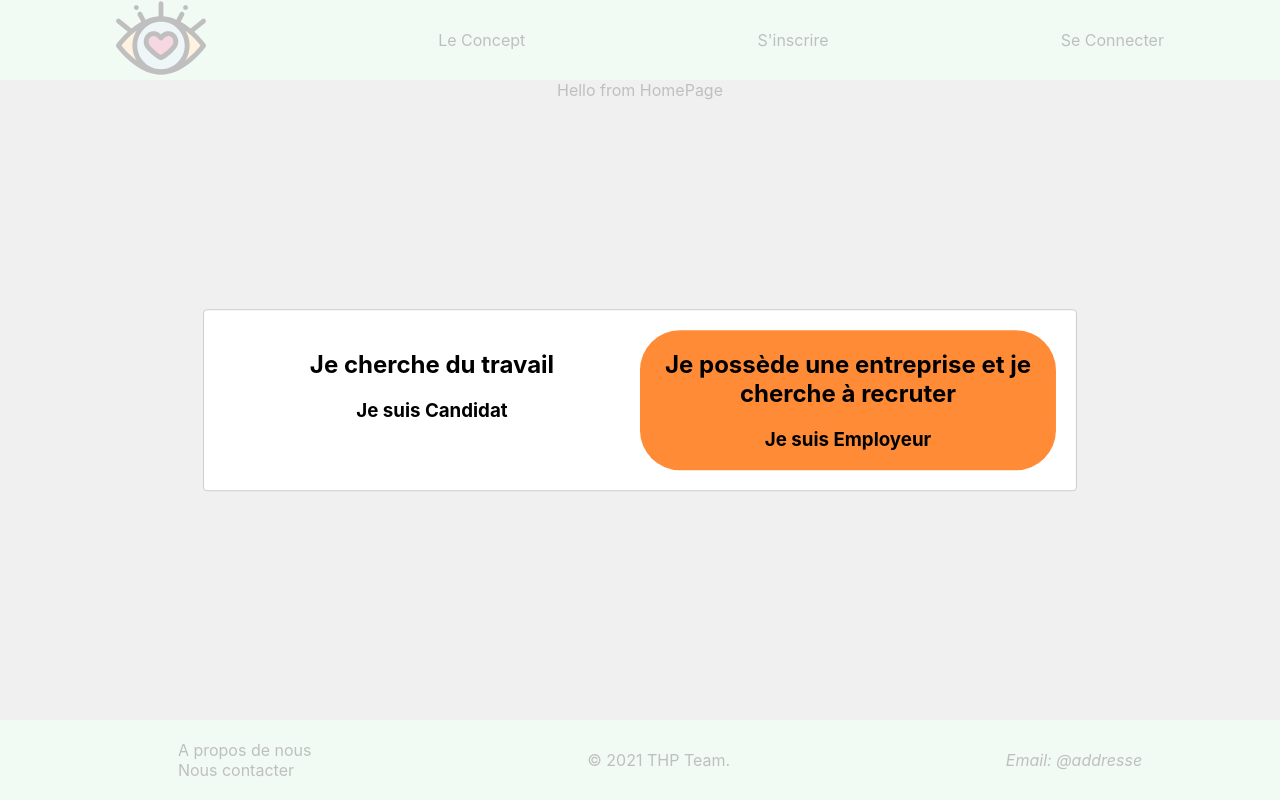
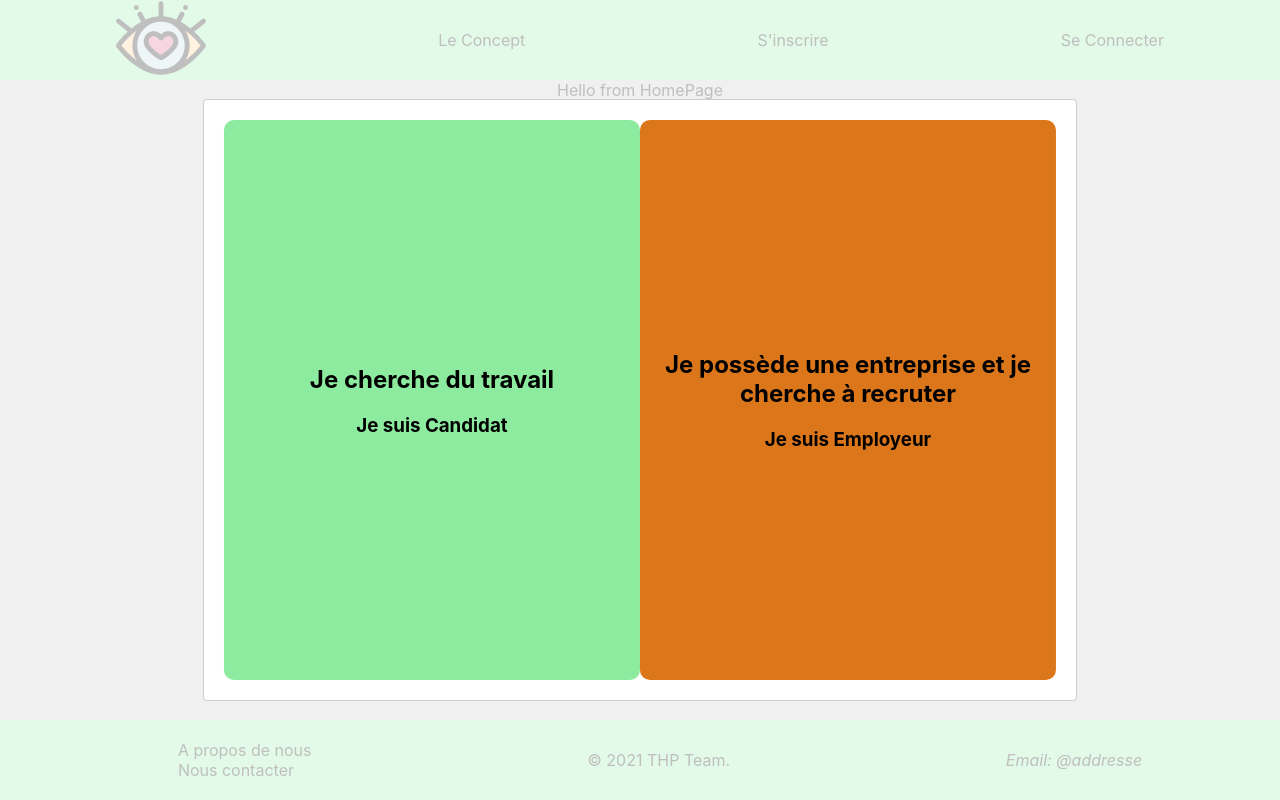
Before and after one commit to extra-resto/extra-resto-app, a Next.js app: page / in a window 1280 px wide. Both pictures are taken after a click on the link "S'inscrire". Built offline with nearby package versions, Linux system fonts and the light colour scheme.

Commit message:
update colors

```diff
--- a/components/Navbar/Navbar.module.scss
+++ b/components/Navbar/Navbar.module.scss
@@ -14,17 +14,28 @@
 
 .Modal {
   display: flex;
+  height: 70vh;
   &__employer,
   &__candidate {
     width: 70%;
-    text-align: center;
-    border-radius: 40px;
+    border-radius: 10px;
+    display: flex;
+    flex-direction: column;
+    justify-content: center;
+    &__text {
+      text-align: center;
+    }
+  }
+  &__candidate {
+    background-color: $green;
+  }
+  &__candidate:hover {
+    background-color: $lightgreen;
   }
   &__employer {
-    background-color: #ff8b36;
+    background-color: $orange;
   }
   &__employer:hover {
-    background-color: $orange;
-    box-shadow: 10px 10px 5px black;
+    background-color: $lightorange;
   }
 }
--- a/components/Navbar/index.jsx
+++ b/components/Navbar/index.jsx
@@ -66,14 +66,20 @@ export const Navbar = () => {
               contentLabel="Example Modal"
             >
               <div className={styles.Modal}>
-                <div className={styles.Modal__candidate}>
-                  <h2>Je cherche du travail</h2>
-                  <h3>Je suis Candidat</h3>
-                </div>
+                <Link href='/signup/candidate'>
+                <a className={styles.Modal__candidate}>
+                  <div className={styles.Modal__candidate__text}>
+                    <h2>Je cherche du travail</h2>
+                    <h3>Je suis Candidat</h3>
+                  </div>
+                </a>
+                </Link>
                 <Link href='/signup/employer'>
                   <a className={styles.Modal__employer}>
-                    <h2>Je possède une entreprise et je cherche à recruter</h2>
-                    <h3>Je suis Employeur</h3>
+                    <div className={styles.Modal__employer__text}>
+                      <h2>Je possède une entreprise et je cherche à recruter</h2>
+                      <h3>Je suis Employeur</h3>
+                    </div>
                   </a>
                 </Link>
               </div>
--- a/styles/colors.scss
+++ b/styles/colors.scss
@@ -1,3 +1,7 @@
 $grey: #c4c4c4;
-$green: #c7efcf;
+
+$lightgreen: #c7efcf;
+$green: #8deba0;
+
 $orange: #db771a;
+$lightorange: #fb9d5a;
```
